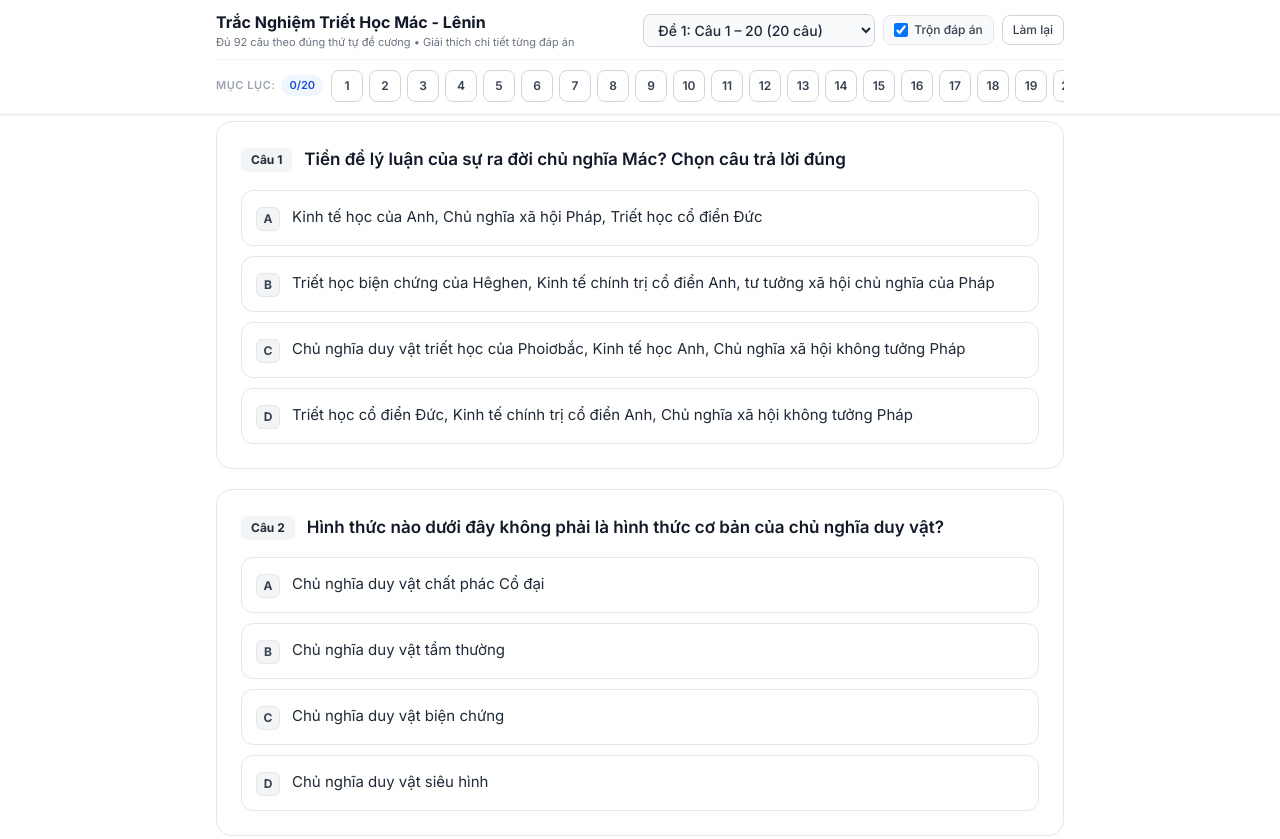
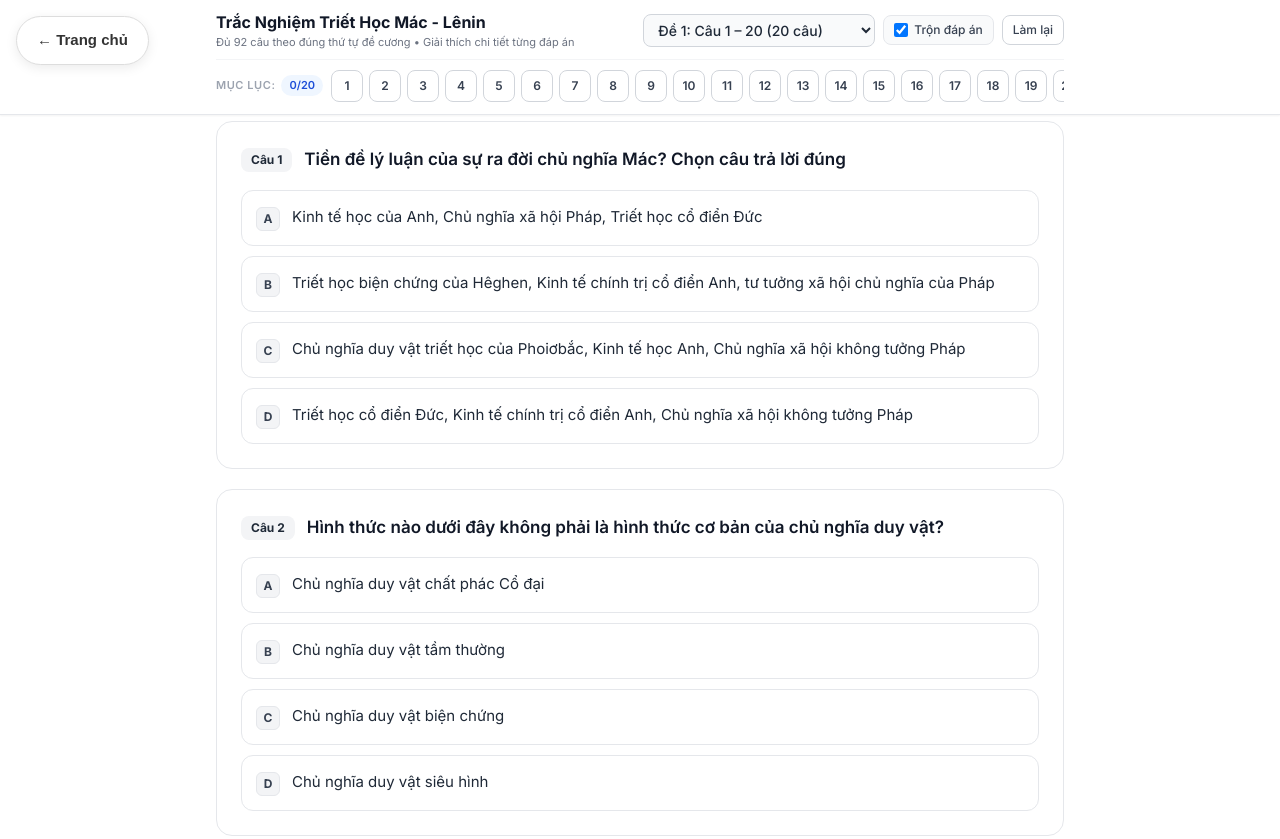
Before and after one commit to kasuodeptrai/tn, a plain HTML site: page tracnghiem92cau.html in a window 1280 px wide. Shown: the top 839 px of the page. Drawn offline with nearby package versions, Linux system fonts and the light colour scheme.

Commit message:
Update tracnghiem92cau.html

```diff
--- a/tracnghiem92cau.html
+++ b/tracnghiem92cau.html
@@ -1738,5 +1738,6 @@
       initTest(false);
     };
   </script>
+  <script src="back-home.js"></script>
 </body>
 </html>
```
